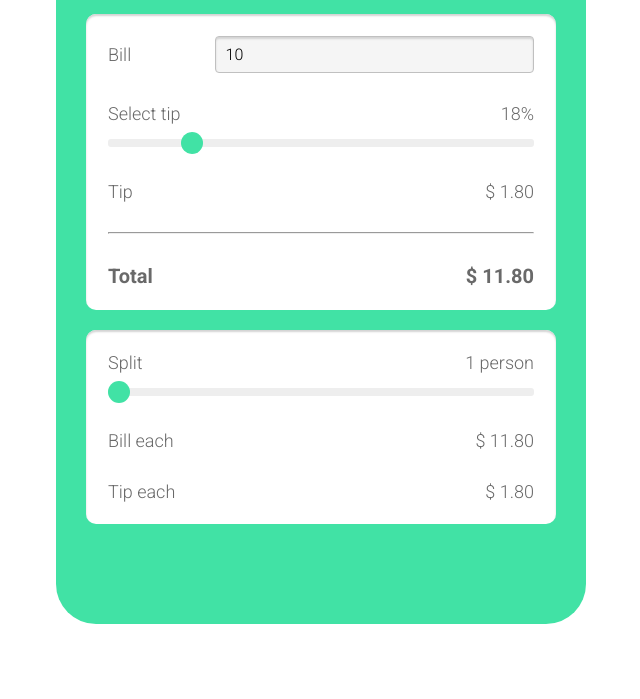
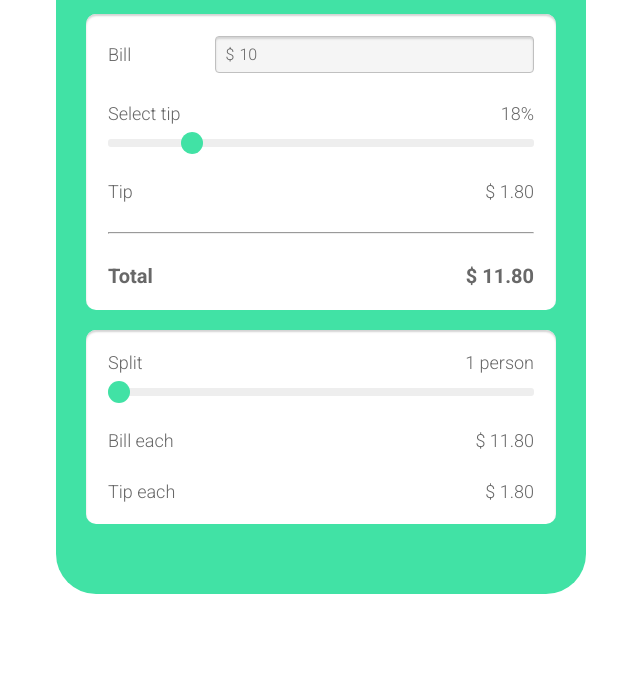
Before and after one commit to shanesc/tip-calc, a plain HTML site: page app.html in a window 1280 px wide. Shown: the part 101-800 px from the top of the page, without its empty margins (319-959 px from the left). Drawn offline with Linux system fonts and the light colour scheme.

Commit message:
Tidy up CSS and styles

```diff
--- a/app.html
+++ b/app.html
@@ -12,7 +12,10 @@
       <div class="container">
         <div class="bill">
           <label for="bill-price">Bill</label>
-          <input type="number" id="bill-price" value="10" min="0">
+          <div class="input-box">
+            <span>$ </span>
+            <input type="number" id="bill-price" value="10" min="0" step="any">
+          </div>
         </div>
         <div>
           <div class="justify-between">
--- a/style.css
+++ b/style.css
@@ -2,7 +2,7 @@
 
 :root {
   --green: #41e2a5;
-  --gray: dimgray;
+  --gray: #686868;
   --inner-shadow: inset 0 2px 2px lightgray;
 }
 
@@ -25,7 +25,6 @@ body {
   font-size: 1.8rem;
   font-weight: 300;
   color: var(--gray);
-  /* line-height: 1; */
 }
 
 h1 {
@@ -38,7 +37,7 @@ h1 {
 .wrapper {
   background: var(--green);
   max-width: 530px;
-  padding: 3rem 3rem 10rem;
+  padding: 3rem 3rem 7rem;
   margin: 2rem auto;
   border-radius: 4rem;
   display: grid;
@@ -58,6 +57,44 @@ h1 {
 .justify-between {
   display: flex;
   justify-content: space-between;
+}
+
+.bill {
+  display: grid;
+  grid-template-columns: 1fr 3fr;
+  align-items: center;
+}
+
+.total {
+  font-size: 2rem;
+  font-weight: bold;
+}
+
+/* Style Inputs */
+
+.input-box {
+  padding: .8rem 1rem;
+  font: inherit;
+  font-size: 1.6rem;
+  background: whitesmoke;
+  border: 1px solid silver;
+  border-radius: 4px;
+  box-shadow: var(--inner-shadow);
+  display: flex;
+}
+
+.input-box > input {
+  width: 100%;
+  padding-left: .5rem;
+  font: inherit;
+  color: inherit;
+  background: none;
+  border: none;
+  outline: none;
+}
+
+.input-box > input:invalid {
+  border: blue;
 }
 
 input[type="range"] {
@@ -93,24 +130,3 @@ input[type="range"]::-moz-range-thumb {
   border-radius: 50%;
   cursor: pointer;
 }
-
-.bill {
-  display: grid;
-  grid-template-columns: 1fr 3fr;
-  align-items: center;
-}
-
-.bill > input {
-  padding: .8rem 1rem;
-  font: inherit;
-  font-size: 1.6rem;
-  background: whitesmoke;
-  border: 1px solid silver;
-  border-radius: 4px;
-  box-shadow: var(--inner-shadow);
-}
-
-.total {
-  font-size: 2rem;
-  font-weight: bold;
-}
```
